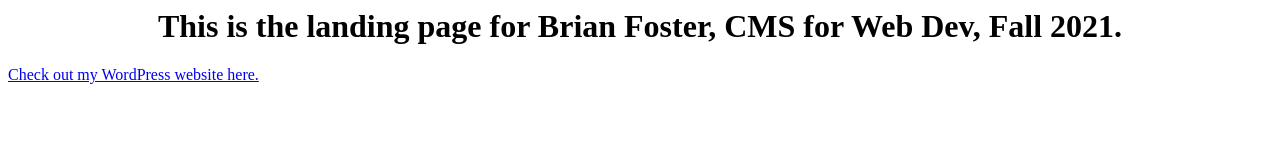
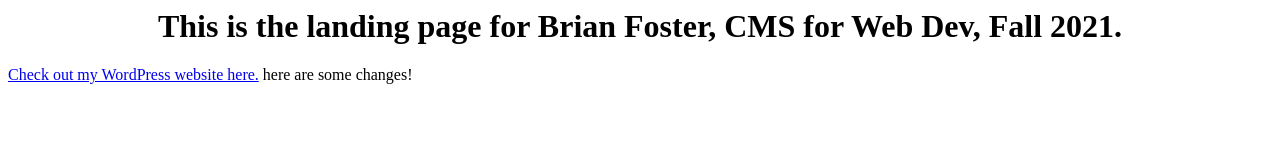
Before and after one commit to brianisbrilliant/landingpage, a plain HTML site: page index.html in a window 1280 px wide. Drawn offline with Linux system fonts and the light colour scheme.

Commit message:
fixing issue #1
asdf

```diff
--- a/index.html
+++ b/index.html
@@ -8,4 +8,4 @@
 
 <h1>This is the landing page for Brian Foster, CMS for Web Dev, Fall 2021.</h1>
 
-<p><a href="/blog">Check out my WordPress website here.</a></p>
+<p><a href="/blog">Check out my WordPress website here.</a> here are some changes!</p>
```
